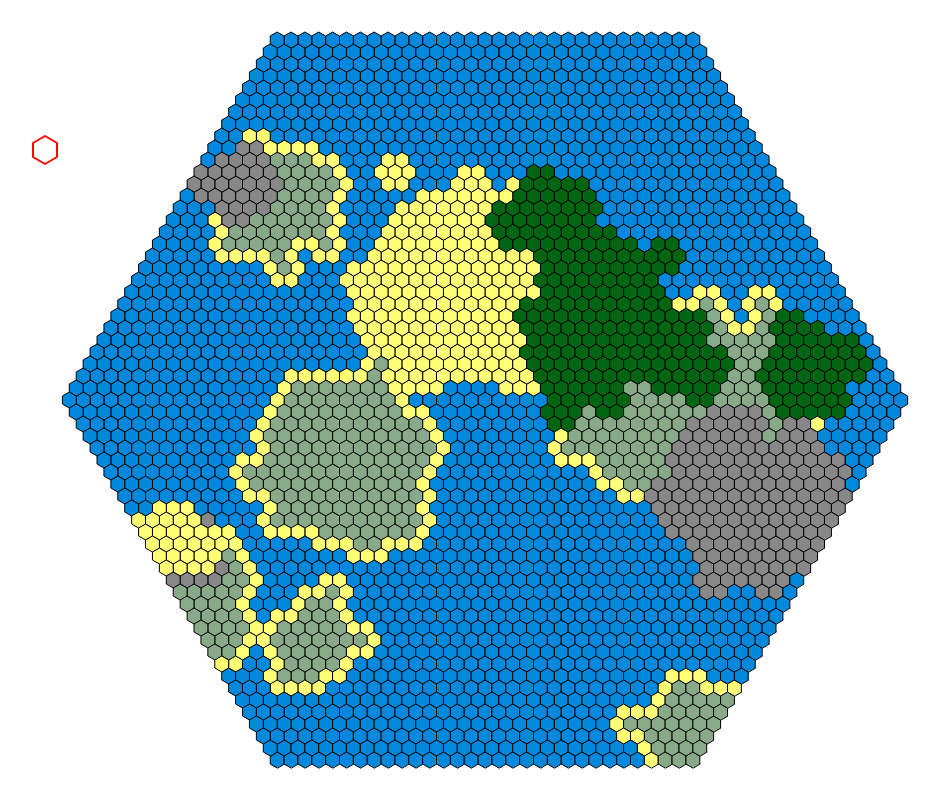
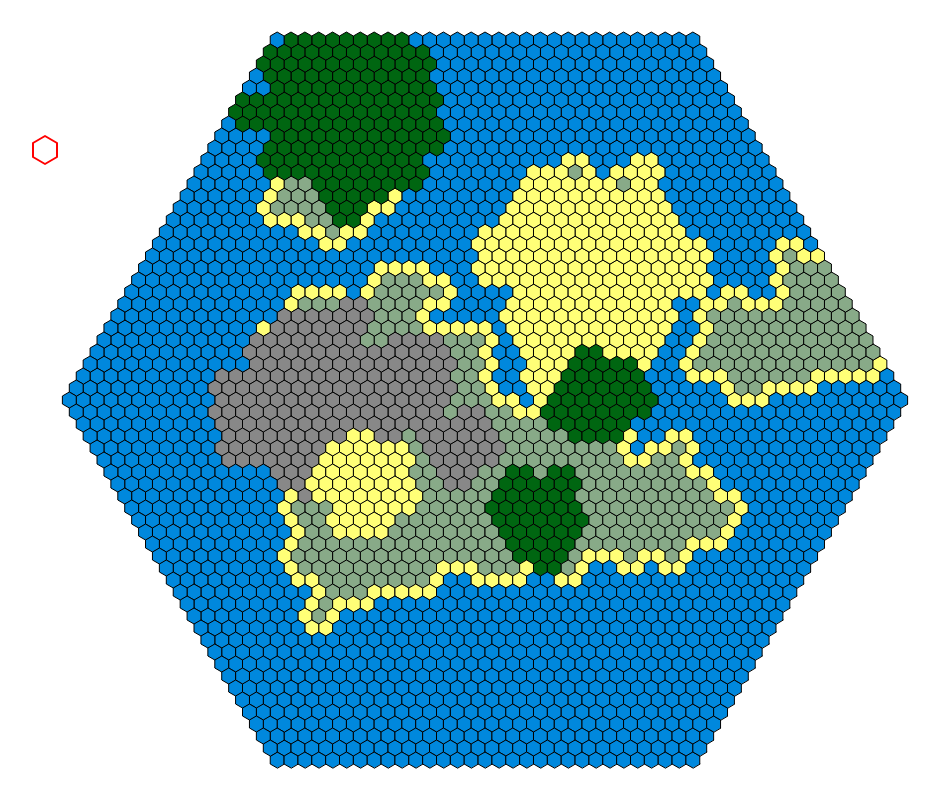
Before and after one commit to Dablux/Hexos, a plain HTML site: page index.html in a window 1280 px wide. Shown: the whole page, without its empty margins (155-1095 px from the left). Drawn offline with Linux system fonts and the light colour scheme.

Commit message:
RNG seed not working

```diff
--- a/index.html
+++ b/index.html
@@ -17,7 +17,7 @@
     <link rel='shortcut icon' href='favicon.ico' type='image/x-icon' />
 </head>
 
-<body onload="setup()">
+<body onload="game.startGame()">
     <canvas id="canvas"
         style="z-index: 1;
         position:absolute;
--- a/js/config.JSON
+++ /dev/null
@@ -1,6 +0,0 @@
-{
-    "TILE_SIZE": 8,
-    "LAYOUT": 1,
-    "ISLAND_RADIUS": 30,
-    "SEED": 2802162404818944
-}
--- a/js/game.js
+++ b/js/game.js
@@ -65,22 +65,22 @@ const game = {
             m[i].draw();
         }
     },
-    seed() {
-        if(settings.SEED != null){
-            c = toDigit(settings.SEED);
+    seed(s) {
+        if(s != null){
+            c = toDigit(s);
         }else{
             c = toDigit(Date.now());
         }
         rand = Math.seed(c);
     },
-    startGame() {
+    startGame(finalSeed = SEED) {
         game.paused = false;
         game.fpsCap = game.fpsCapDefault;
         game.fpsInterval = 1000 / game.fpsCap;
         game.then = Date.now();
-        game.seed(settings.SEED);
+        game.seed(finalSeed);
         m = {};
-        map.generate(settings.ISLAND_RADIUS);
+        map.generate(ISLAND_RADIUS);
         requestAnimationFrame(cycle);
         update();
     }
--- a/js/index.js
+++ b/js/index.js
@@ -11,6 +11,11 @@ document.body.style.cursor = "none";
 document.oncontextmenu = function() {
     return false;
 }
+
+const TILE_SIZE = 8;
+const LAYOUT = 1;
+const ISLAND_RADIUS = 30;
+const SEED = null;
 
 const input = {
     m1: false,
@@ -79,23 +84,3 @@ function update() {
     game.wipe();
     game.drawTiles();
 }
-
-function setup() {
-  fetch('js/config.JSON')
-  .then(response => {
-      if (!response.ok) {
-          throw new Error("HTTP error " +   response.status);
-      }
-      return response.json();
-  })
-  .then(json => {
-      this.settings = json;
-      console.log(this.settings);
-      game.startGame()
-      const settings = JSON.parse(this.settings);
-
-  })
-  .catch(function () {
-      this.dataError = true;
-  });
-}
--- a/js/map.js
+++ b/js/map.js
@@ -12,9 +12,9 @@ const map = {
     generate(r) {
         map.island(r);
 
-        innerHalf = allKeys.filter(t => Math.abs(m[t].pos.q) <= Math.round(settings.ISLAND_RADIUS / 2) && Math.abs(m[t].pos.r) <= Math.round(settings.ISLAND_RADIUS / 2) && Math.abs(m[t].pos.s) <= Math.round(settings.ISLAND_RADIUS / 2))
+        innerHalf = allKeys.filter(t => Math.abs(m[t].pos.q) <= Math.round(ISLAND_RADIUS / 2) && Math.abs(m[t].pos.r) <= Math.round(ISLAND_RADIUS / 2) && Math.abs(m[t].pos.s) <= Math.round(ISLAND_RADIUS / 2))
 
-        outerHalf = allKeys.filter(t => Math.abs(m[t].pos.q) >= Math.round(settings.ISLAND_RADIUS / 2) || Math.abs(m[t].pos.r) >= Math.round(settings.ISLAND_RADIUS / 2) || Math.abs(m[t].pos.s) >= Math.round(settings.ISLAND_RADIUS / 2))
+        outerHalf = allKeys.filter(t => Math.abs(m[t].pos.q) >= Math.round(ISLAND_RADIUS / 2) || Math.abs(m[t].pos.r) >= Math.round(ISLAND_RADIUS / 2) || Math.abs(m[t].pos.s) >= Math.round(ISLAND_RADIUS / 2))
 
         map.splatter(10, m[map.getRandomKey(innerHalf)].pos, tileGrass);
         map.splatter(7, m[map.getRandomKey(innerHalf)].pos, tileGrass);
--- a/js/tile.js
+++ b/js/tile.js
@@ -1,7 +1,7 @@
 const layouts = [layout_flat, layout_pointy];
 
 class Tile {
-    constructor(q = 0, r = 0, s = 0, terrain = {type: "none", fill: "#aaa", stroke: "#888"}, size = settings.TILE_SIZE) {
+    constructor(q = 0, r = 0, s = 0, terrain = {type: "none", fill: "#aaa", stroke: "#888"}, size = TILE_SIZE) {
       this.pos = {
         q: q,
         r: r,
@@ -16,7 +16,7 @@ class Tile {
       this.key = this.pos.q.toString() + "," + this.pos.r.toString() + "," + this.pos.s.toString();
     }
     layout() {
-        return Layout(layouts[settings.LAYOUT], Point(this.size, this.size), Point(0,0))
+        return Layout(layouts[LAYOUT], Point(this.size, this.size), Point(0,0))
     };
     points() {
        return polygon_corners(this.layout(), Hex(this.pos.q, this.pos.r, this.pos.s));
@@ -52,7 +52,7 @@ const cursorHex = {
     fill: "#000",
     size: 16,
     layout() {
-        return Layout(layouts[settings.LAYOUT], Point(this.size, this.size), Point(0,0))
+        return Layout(layouts[LAYOUT], Point(this.size, this.size), Point(0,0))
     },
     points() {
        return polygon_corners(this.layout(), Hex(this.pos.x, this.pos.y, this.pos.z));
--- a/lib/seedable_rng.js
+++ b/lib/seedable_rng.js
@@ -1,7 +1,6 @@
 //https://stackoverflow.com/a/29450606
 
 Math.seed = function(s) {
-    console.log(s);
     var mask = 0xffffffff;
     var m_w  = (123456789 + s) & mask;
     var m_z  = (987654321 - s) & mask;
@@ -34,8 +33,7 @@ function isAlphaNumeric(str) {
 
 function toDigit(s, limit = 16) {
     let t = s;
-
-    //if(typeof t == "string") {
+    if(typeof t == "string") {
         t = t.toString().split('');
 
         for(let i = 0; i < t.length; i++) {
@@ -52,8 +50,11 @@ function toDigit(s, limit = 16) {
         }
 
         t = parseInt(t.join(''), 36) % Math.pow(10, limit);
-    //}
-
+    }
+    console.log("Input seed: ", s);
+    console.log("Integer seed: ", t);
+    console.log("Use game.startGame() with a seed in the parenthases to generate a seeded map.")
+    console.log("Note: Inputting a string of numbers will not set the seed to the string. Inputting an integer directly will.")
     return t
 }
 
```
